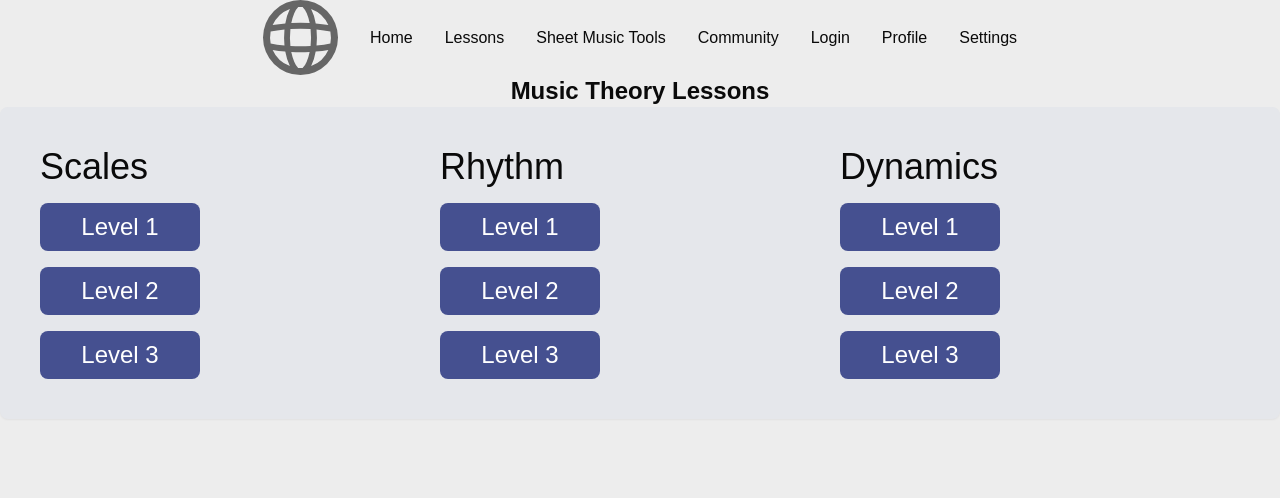
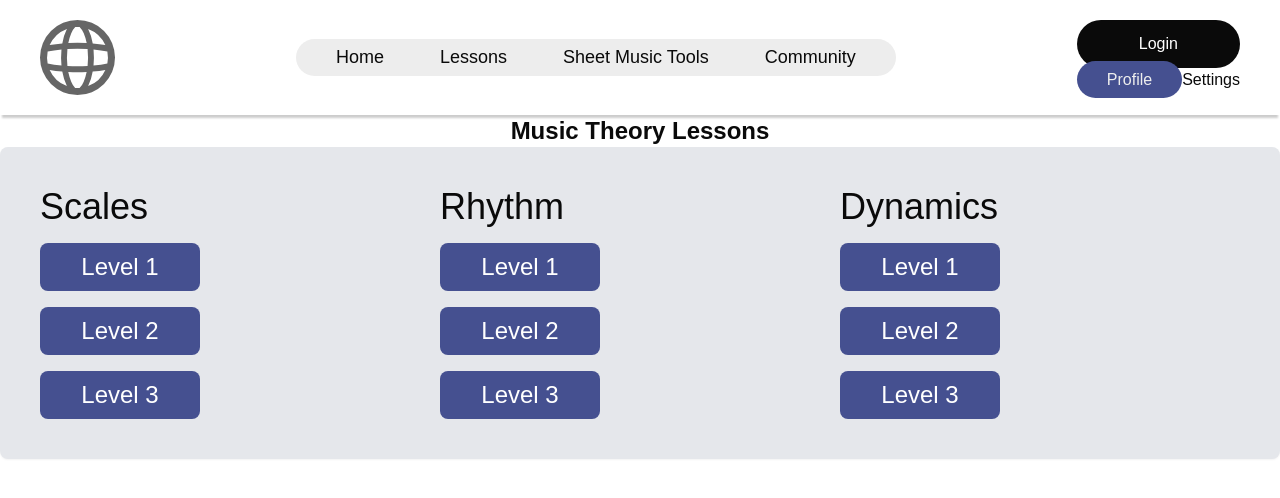
Before and after one commit to simchildress/NoTrebleTesting, a Next.js app: page /Lessons in a window 1280 px wide. Shown: the top 498 px of the page. Built offline with nearby package versions, Linux system fonts and the light colour scheme.

Commit message:
Updated home page to match prototype better. Converted Level button html to LevelButton Component. Updated CSS to include primary button property.

```diff
--- /dev/null
+++ b/src/app/components/LevelButton.jsx
@@ -0,0 +1,9 @@
+import React from "react";
+
+
+
+function LevelButton(props) {
+  return <button className="col-span-1 text-semibold text-2xl w-40 bg-[#455090] text-white py-2
+    rounded-lg hover:bg-[#102437] mt-4 ">Level {props.level}</button>;
+}
+export default LevelButton
--- /dev/null
+++ b/src/app/components/NavBar.jsx
@@ -0,0 +1,28 @@
+import React from "react";
+import Link from "next/link";
+import Image from "next/image";
+import "../css/NavBar.css"
+
+function NavBar() {
+  return (<nav className="nav-bar">
+    <div className=" flex justify-between flex-row gap-30  items-center ">
+      <Image aria-hidden src="/globe.svg" alt="Globe icon" width={75} height={75}  className="self-end"/>
+      <ul className="nav-list flex gap-14 self-center">
+        <li><Link href="/">Home</Link></li>
+        <li><Link href="/Lessons">Lessons</Link></li>
+        <li><Link href="/SheetMusicTools">Sheet Music Tools</Link></li>
+        <li><Link href="/Community">Community</Link></li>
+      </ul>
+      { /* TODO do some magic to show login or profile, but not both */}
+      <div className="self-start flex-end">
+        <Link className="rounded-full border border-solid border-transparent transition-colors flex items-center justify-center bg-foreground text-background gap-2 hover:bg-[#383838] dark:hover:bg-[#ccc] text-sm sm:text-base h-10 sm:h-12 px-4 sm:px-5" href="/Login"
+        >
+          Login
+        </Link>
+        <Link className="btn-primary"href="/Profile">Profile</Link>
+        <Link href="/Profile/Settings">Settings</Link> { /* TODO Hide settings into profile page or side bar*/}
+      </div>
+    </div>
+  </nav>);
+}
+export default NavBar
--- /dev/null
+++ b/src/app/css/NavBar.css
@@ -0,0 +1,23 @@
+
+.nav-bar{
+    width:100%;
+    border-bottom: 30px;
+    box-shadow: 0 5px 2px -2px rgba(0, 0, 0, 0.2);
+    border: 10px solid transparent;
+    padding: 10px;
+    padding-left: 30px;
+    padding-right: 30px;
+}
+.nav-list{
+    justify-content: center;
+    background-color: var(--shadow-color);
+    border: 30px;
+    border-radius: 20px;
+    padding: 5px;
+    min-width: 600px;
+    max-width: 600px;
+    font-size: large;
+}
+.spacer{
+    width:100%;
+}
--- a/src/app/globals.css
+++ b/src/app/globals.css
@@ -3,8 +3,12 @@
 @tailwind utilities;
 
 :root {
-  --background: #ededed;
+  --background: #ffffff;
   --foreground: #0a0a0a;
+  --btn-color: #455090;
+  --shadow-color: #ededed;
+  --footer-color: #102437;
+
 }
 
 /* @media (prefers-color-scheme: dark) {
@@ -13,19 +17,94 @@
     --foreground: #ededed;
   }
 } */
-.clickyButton{
-  background: #455090;
-  border: 30px solid black;
-}
-.prefColor {
-  background: #ffffff; /* background color used in demo */
-  color: #ededed; /* secondary background shade used in demo */
-  color: #455090; /* primary button color used in demo */
-  color: #102437; /* footer color used in demo */
+/* Globals */
+.btn-primary {
+  border-radius:  40px 40px;
+  background-color: #455090;
+  padding-inline: 30px;
+  padding-block: 10px;
+  font-weight: var(--font-weight-semibold);
+  box-shadow: #102437;
+  color: #ededed;
+  &:hover {
+    @media (hover: hover) {
+      background-color: #102437;
+    }
+  }
+
 
 }
 body {
   color: var(--foreground);
   background: var(--background);
   font-family: Arial, Helvetica, sans-serif;
+  box-sizing: border-box;
 }
+
+
+.prefColor { /* Do not use this class purely for color prefs*/
+  background-color: #ffffff; /* background color used in demo */
+  color: #ededed; /* secondary background shade used in demo */
+  color: #455090; /* primary button color used in demo */
+  color: #102437; /* footer color used in demo */
+}
+.home-footer{
+  background-color: var(--footer-color);
+  color:var(--shadow-color);
+  width: 100%;
+  height: 10em;
+  padding: 20px;
+}
+
+/* Welcome */
+.welcome-div{
+  height: 50%;
+}
+.welcome-div > h2, .welcome-div > p {
+  padding-bottom: 20px;
+  text-align: center;
+  width: 20em;
+}
+
+.welcome-div > h2{
+  font-size: 45px;
+  max-width:300px;
+
+}
+.welcome-div > p{
+  font-size: 25px;
+
+  max-width:550px;
+  text-align: center;
+}
+.grand-div{
+  width:100%;
+  margin:0%;
+  box-sizing: border-box;
+}
+/* Features */
+.features-div > h2 {
+  font-size:xx-large;
+  font-weight: bold;
+  margin-bottom: 20px;
+
+}
+.features-list{
+  background-color: var(--background);
+  padding: 25px;
+  border-radius: 10%;
+  width: 60%;
+  height: 60%;
+  text-align: center;
+  max-width: 300px;
+}
+
+.features-list > h3 {
+  padding-bottom: 4px;
+  font-size: x-large;
+}
+.features-div{
+  background-color: var(--shadow-color);
+  width: 100%;
+  padding: 40px;
+}
--- a/src/app/layout.js
+++ b/src/app/layout.js
@@ -1,8 +1,7 @@
 import { Geist, Geist_Mono } from "next/font/google";
 import styles from "./globals.css";
 import "./globals.css";
-import Link from "next/link";
-import Image from "next/image";
+import NavBar from "./components/NavBar";
 
 const geistSans = Geist({
   variable: "--font-geist-sans",
@@ -22,26 +21,8 @@ export const metadata = {
 function Header() {
   return (
     <>
-
-      <nav className="flex justify-center flex-row gap-8 row-start-2 items-center ">
-        <Image
-          aria-hidden
-          src="/globe.svg"
-          alt="Globe icon"
-          width={75}
-          height={75}
-        />
-        <Link href="/">Home</Link>
-        <Link href="/Lessons">Lessons</Link>
-        <Link href="/SheetMusicTools">Sheet Music Tools</Link>
-        <Link href="/Community">Community</Link>
-        {/* TODO do some magic to show login or profile, but not both */}
-        <div className={styles.clickyButton} >
-          <Link href="/Login">Login</Link>
-        </div>
-        <Link href="/Profile">Profile</Link>
-        <Link href="/Profile/Settings">Settings</Link> {/* TODO Hide settings into profile page or side bar*/}
-      </nav>
+    {/* TODO: Add Logo :) */}
+      <NavBar className="nav-bar"/>
     </>
   )
 }
--- a/src/app/page.js
+++ b/src/app/page.js
@@ -2,64 +2,58 @@ import Image from "next/image";
 
 export default function Home() {
   return (
-    <div className="grid grid-rows-[20px_1fr_20px] items-center justify-items-center min-h-screen p-8 pb-20 gap-16 sm:p-20 font-[family-name:var(--font-geist-sans)]">
+    <>
+    <div className=" grid grid-rows-[20px_1fr_20px] items-center justify-items-center  p-8 pb-20 gap-16 sm:p-20 font-[family-name:var(--font-geist-sans)]">
       <main className="flex flex-col gap-8 row-start-2 items-center sm:items-start">
-        <Image
-          // className="dark:invert"
-          src="/next.svg"
-          alt="Next.js logo"
-          width={180}
-          height={38}
-          priority
-        />
-        <ol className="list-inside list-decimal text-sm text-center sm:text-left font-[family-name:var(--font-geist-mono)]">
-          <li className="mb-2">
-            Get started by editing{" "}
-            <code className="bg-black/[.05] dark:bg-white/[.06] px-1 py-0.5 rounded font-semibold">
-              src/app/page.js
-            </code>
-            .
-          </li>
-          <li>Save and see your changes instantly.</li>
-        </ol>
-
-        <div className="flex gap-4 items-center flex-col sm:flex-row">
-          <a
-            className="rounded-full border border-solid border-transparent transition-colors flex items-center justify-center bg-foreground text-background gap-2 hover:bg-[#383838] dark:hover:bg-[#ccc] text-sm sm:text-base h-10 sm:h-12 px-4 sm:px-5"
-            href="https://vercel.com/new?utm_source=create-next-app&utm_medium=appdir-template-tw&utm_campaign=create-next-app"
-            target="_blank"
-            rel="noopener noreferrer"
-          >
-            <Image
-              // className="dark:invert"
-              src="/vercel.svg"
-              alt="Vercel logomark"
-              width={20}
-              height={20}
-            />
-            Deploy now
-          </a>
-          <a
-            className="rounded-full border border-solid border-black/[.08] dark:border-white/[.145] transition-colors flex items-center justify-center hover:bg-[#f2f2f2] dark:hover:bg-[#1a1a1a] hover:border-transparent text-sm sm:text-base h-10 sm:h-12 px-4 sm:px-5 sm:min-w-44"
-            href="https://nextjs.org/docs?utm_source=create-next-app&utm_medium=appdir-template-tw&utm_campaign=create-next-app"
-            target="_blank"
-            rel="noopener noreferrer"
-          >
-            Read our docs
-          </a>
+        <div className="welcome-div flex-col gap-4 items-center justify-items-center  sm:flex-row">
+          <h2>Learn Music with No Treble</h2>
+          <p className="wd-50">
+            No Treble provides an accessible learning environment for blind/visually impaired people to learn music theory and access sheet music reading and writing tools.
+          </p>
         </div>
+        <button type="submit" className="btn-primary text-xl pl-10 pr-10 pt-5 gap-2 self-center " >Sign up</button>
       </main>
-      <footer className="row-start-3 flex gap-6 flex-wrap items-center justify-center">
-        <p>Brought to you by Bryte</p>
-        <Image
+    </div>
+    <div className="features-div flex-cols items-center justify-items-center">
+            <h2>Features</h2>
+          <ul className="features flex gap-4">
+            <li className="features-list">
+              <h3>Lessons</h3>
+              <p>
+                Learn music theory concepts in an easy way. From tempo and time signature to dynamics, we’ll teach you all the skills and vocabulary you need to read sheet music. Use the log-in feature to save your progress.
+              </p>
+            </li>
+            <li className="features-list">
+              <h3>Sheet Music Reader</h3>
+              <p>
+              Scan and upload a picture of your sheet music, and we’ll format it to be read aloud. We’ll tell you the key, time signature, and any other sheet music notation in the piece. Save your scanned music with the log-in feature.
+              </p>
+            </li>
+            <li className="features-list">
+              <h3>Sheet Music Composer</h3>
+              <p>
+              Write and edit your own compositions with this feature. You’ll be able to edit your sheet music markings in an easy and accessible way and play it back to perfect your piece.
+              </p>
+            </li>
+          </ul>
+    </div>
+    <footer className="home-footer flex gap-16 items-center justify-center">
+        <p className="self">Sign up for a free account today</p>
+        <p className=" self-end p2">Brought to you by Bryte
+          <Image
           aria-hidden
           src="/globe.svg"
           alt="Globe icon"
-          width={16}
-          height={16}
+          width={20}
+          height={20}
+          className="inline "
         />
-
+        </p>
+        <form className=" flex gap-4 self-center">
+          <input type="email" placeholder="Enter your Email" />
+          <button type="submit" className="btn-primary pl-5 pr-5 pt-5 gap-2" >Sign up</button>
+        </form>
       </footer>
-    </div>
+  </>
   );
 }
```
Also changed, not shown: src/app/Lessons/page.js (+11 -19 lines).
